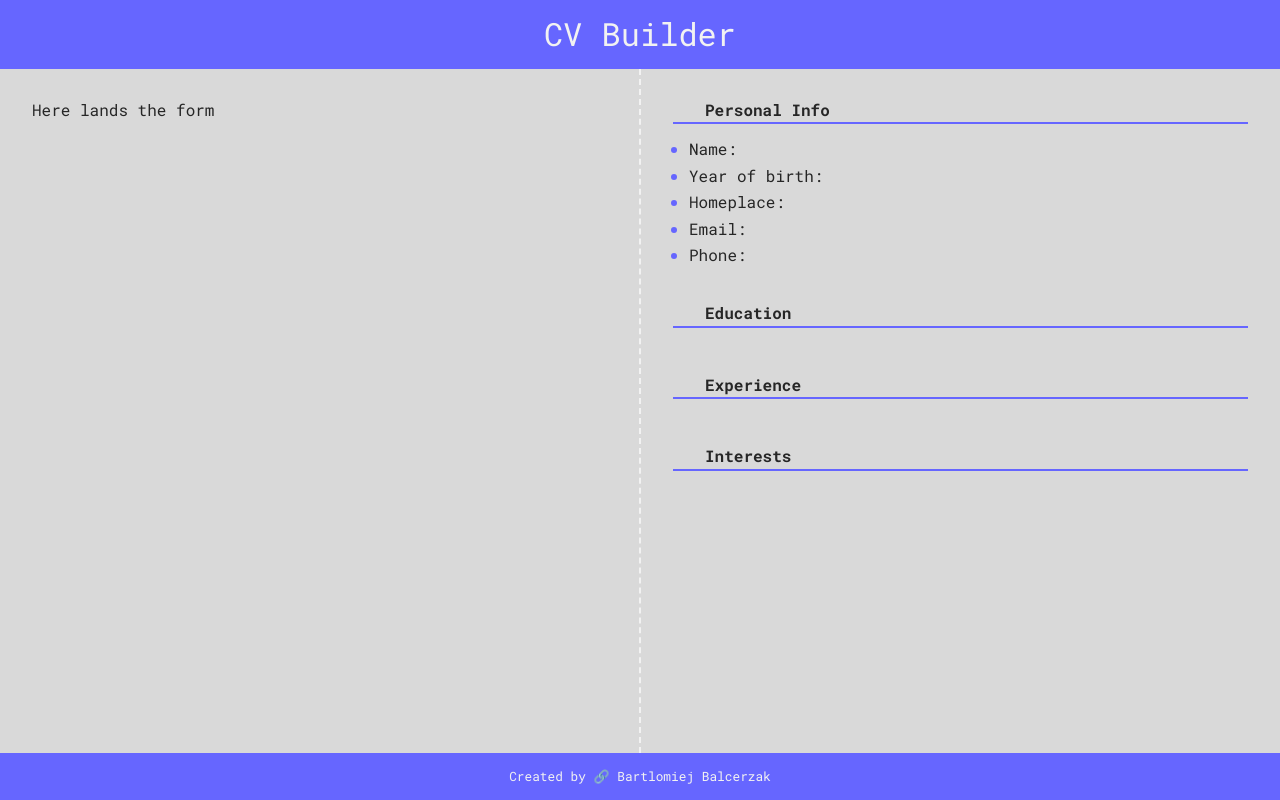
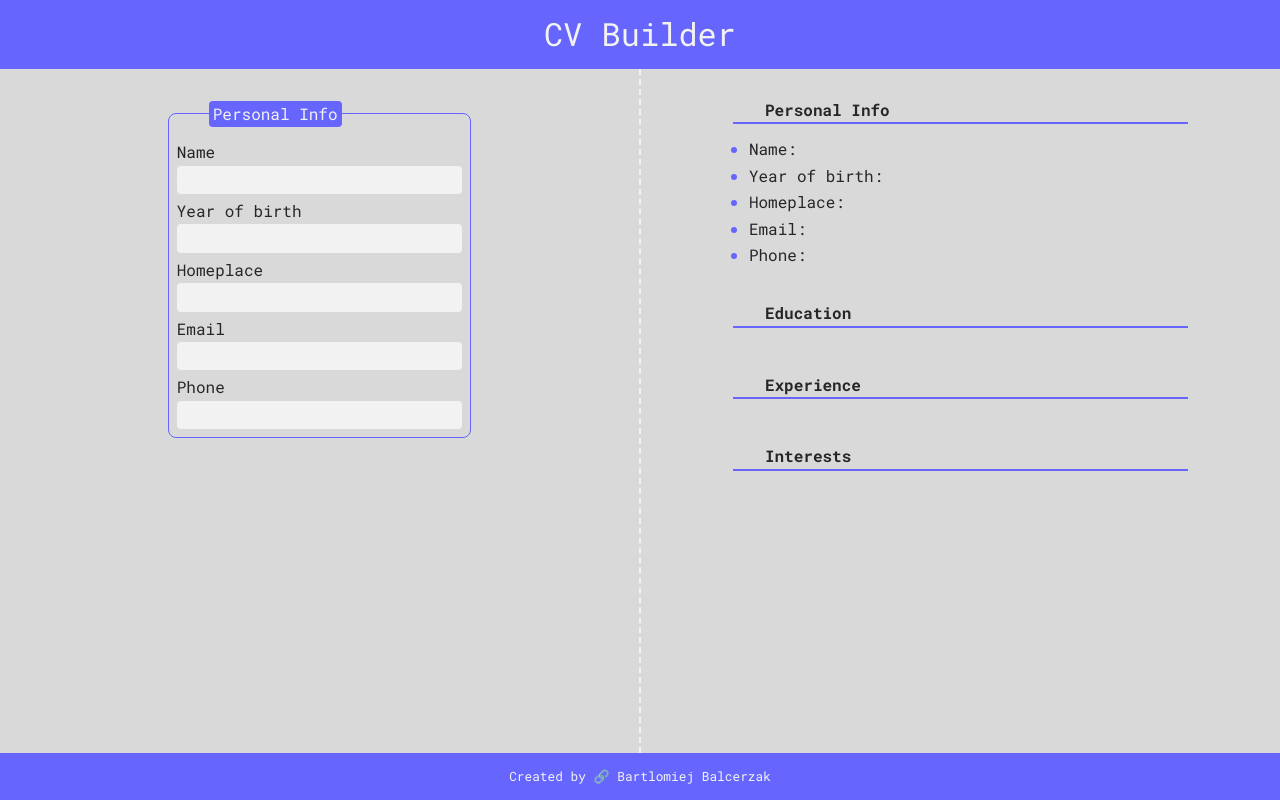
Before and after one commit to bartek8b/TOP-CV_App, a React (Vite) app: page / in a window 1280 px wide. Built offline with nearby package versions, Linux system fonts and the light colour scheme.

Commit message:
Add styling to Form & Preview

```diff
--- a/src/components/Form.css
+++ b/src/components/Form.css
@@ -1,5 +1,45 @@
 form {
   border-right: 2px dashed var(--lighter-color);
+  display: flex;
+  flex-direction: column;
+  align-items: center;
+}
+
+fieldset {
+  display: flex;
+  flex-direction: column;
+  gap: 0.5rem;
+  padding: 0.5rem;
+  border-radius: 0.5rem;
+  border: 1px solid var(--main-color);
+  min-width: max(300px, 50%);
+}
+
+legend {
+  margin-bottom: 0.5rem;
+  margin-left: 2rem;
+  border-radius: 0.25rem;
+  background-color: var(--main-color);
+  color: var(--lighter-color);
+  padding: 0.25rem;
+}
+
+label {
+  display: flex;
+  flex-direction: column;
+  gap: 0.25rem;
+}
+
+input {
+  border-radius: 0.25rem;
+  border: 1px solid transparent;
+  background-color: var(--lighter-color);
+  padding: 0.25rem;
+}
+
+input:focus {
+  outline: 2px solid var(--main-color);
+  background-color: var(--lighter-color);
 }
 
 @media (max-width: 768px) {
--- a/src/components/Form.jsx
+++ b/src/components/Form.jsx
@@ -1,11 +1,34 @@
 import './Form.css';
 
-export function Form() {
+import { PersonalInfo } from './subforms/PersonalInfo';
+
+export function Form({
+  personalInfo,
+  setPersonalInfo,
+
+  education,
+  addEducation,
+  updateEducation,
+  removeEducation,
+  experience,
+  addExperience,
+  updateExperience,
+  removeExperience,
+  interests,
+  addInterest,
+  updateInterest,
+  removeInterest,
+}) {
   const handleSubmit = (e) => {
     e.preventDefault();
   };
 
-  return <form onSubmit={handleSubmit}>
-    Here lands the form
-  </form>;
+  return (
+    <form onSubmit={handleSubmit}>
+      <PersonalInfo
+        personalInfo={personalInfo}
+        setPersonalInfo={setPersonalInfo}
+      />
+    </form>
+  );
 }
--- a/src/components/Preview.css
+++ b/src/components/Preview.css
@@ -1,7 +1,12 @@
 section {
   display: flex;
   flex-direction: column;
+  align-items: center;
   gap: 2rem;
+}
+
+section > * {
+  width: max(450px, 75%);
 }
 
 strong {
--- /dev/null
+++ b/src/components/subforms/PersonalInfo.jsx
@@ -0,0 +1,62 @@
+export function PersonalInfo({ personalInfo, setPersonalInfo }) {
+  const handlePersonalChange = (e) => {
+    const { name, value } = e.target;
+    setPersonalInfo((prev) => ({ ...prev, [name]: value }));
+  };
+
+  return (
+    <fieldset>
+      <legend>Personal Info</legend>
+
+      <label>
+        Name
+        <input
+          name="name"
+          type="text"
+          value={personalInfo.name}
+          onChange={handlePersonalChange}
+        />
+      </label>
+
+      <label>
+        Year of birth
+        <input
+          name="yob"
+          type="text"
+          value={personalInfo.yob}
+          onChange={handlePersonalChange}
+        />
+      </label>
+
+      <label>
+        Homeplace
+        <input
+          name="homeplace"
+          type="text"
+          value={personalInfo.homeplace}
+          onChange={handlePersonalChange}
+        />
+      </label>
+
+      <label>
+        Email
+        <input
+          name="email"
+          type="email"
+          value={personalInfo.email}
+          onChange={handlePersonalChange}
+        />
+      </label>
+
+      <label>
+        Phone
+        <input
+          name="phone"
+          type="tel"
+          value={personalInfo.phone}
+          onChange={handlePersonalChange}
+        />
+      </label>
+    </fieldset>
+  );
+}
--- a/src/index.css
+++ b/src/index.css
@@ -4,6 +4,8 @@ html {
 
 :root {
   scroll-behavior: smooth;
+
+  --font: hsl(0, 0%, 15%);
   --main-color: hsl(240, 100%, 70%);
   --light-color: hsl(0, 0%, 85%);
   --lighter-color: hsl(0, 0%, 95%);
@@ -13,7 +15,7 @@ html {
   min-height: 100vh;
   display: flex;
   flex-direction: column;
-  color: hsl(0, 0%, 15%);
+  color: var(--font);
   font-family:
     'Roboto Mono', system-ui, 'Segoe UI', Helvetica, Arial, sans-serif,
     'Apple Color Emoji', 'Segoe UI Emoji';
@@ -50,7 +52,7 @@ main {
 main > * {
   flex: 1;
   min-width: 0;
-  padding: 2rem;
+  padding: 2rem 1rem;
 }
 
 header,
```
Also changed, not shown: src/components/subforms/Personalnfo.jsx (deleted).
